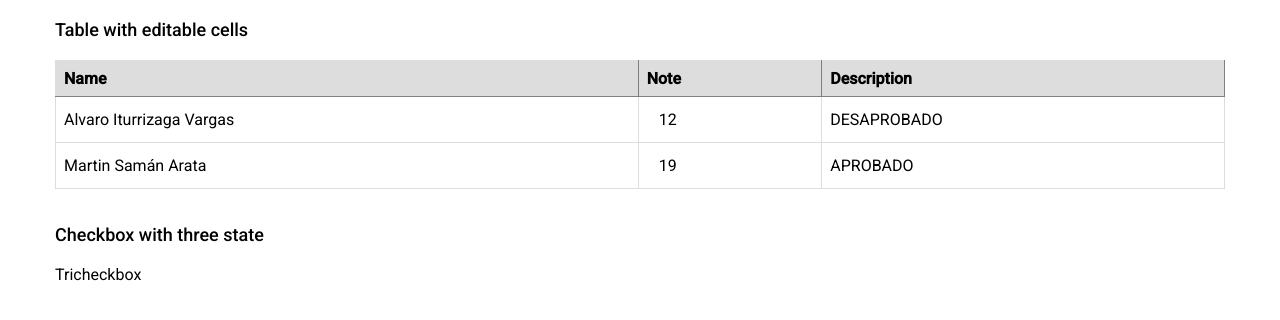
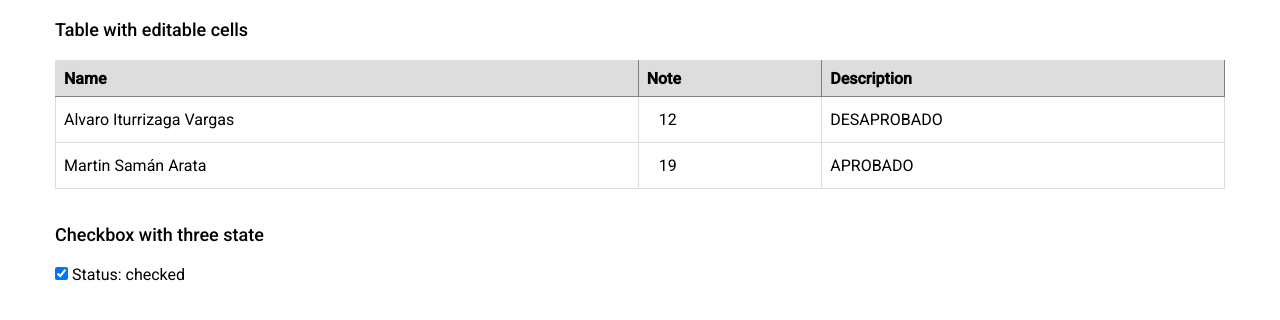
Before and after one commit to aiturrizaga/vg-app-tutorial, an Angular app: page / in a window 1280 px wide. Shown: the top 320 px of the page. Built offline with nearby package versions, Linux system fonts and the light colour scheme.

Commit message:
Create tri state checkbox component

```diff
--- a/src/app/app.component.html
+++ b/src/app/app.component.html
@@ -6,6 +6,6 @@
 
   <div class="container py-4">
     <h3 class="text-lg font-medium pb-4">Checkbox with three state</h3>
-    <span>Tricheckbox</span>
+    <app-tri-state-checkbox></app-tri-state-checkbox>
   </div>
 </main>
--- a/src/app/app.module.ts
+++ b/src/app/app.module.ts
@@ -6,6 +6,7 @@ import { AppRoutingModule } from './app-routing.module';
 
 import { AppComponent } from './app.component';
 import { TableEditCellComponent } from './components/table-editable-cells/table-edit-cell.component';
+import { TriStateCheckboxComponent } from './components/tri-state-checkbox/tri-state-checkbox.component';
 
 import { INPUT_UTIL_DIRECTIVES, OnlyNumberDirective } from './directives';
 
@@ -18,6 +19,7 @@ const APP_DIRECTIVES = [
   declarations: [
     AppComponent,
     TableEditCellComponent,
+    TriStateCheckboxComponent,
     APP_DIRECTIVES
   ],
   imports: [
--- /dev/null
+++ b/src/app/components/tri-state-checkbox/tri-state-checkbox.component.html
@@ -0,0 +1,2 @@
+<input type="checkbox" [indeterminate]="checkbox?.status === indeterminate" [ngModel]="checkbox?.status === checked"
+       (ngModelChange)="checkStatus(checkbox)" aria-label="tri state checkbox"/> Status: {{ checkbox?.status }}
--- /dev/null
+++ b/src/app/components/tri-state-checkbox/tri-state-checkbox.component.ts
@@ -0,0 +1,62 @@
+import { Component, OnInit } from '@angular/core';
+
+export declare type StateCheckboxType = 'checked' | 'indeterminate' | 'unchecked';
+
+interface CheckboxItem {
+  status: StateCheckboxType;
+}
+
+@Component({
+  selector: 'app-tri-state-checkbox',
+  templateUrl: './tri-state-checkbox.component.html',
+  styles: []
+})
+export class TriStateCheckboxComponent implements OnInit {
+
+  private _checked: StateCheckboxType = 'checked';
+  private _unchecked: StateCheckboxType = 'unchecked';
+  private _indeterminate: StateCheckboxType = 'indeterminate';
+
+  checkbox: CheckboxItem = {status: this.checked};
+
+  constructor() {
+  }
+
+  ngOnInit(): void {
+  }
+
+  checkStatus(checkbox) {
+    let result: boolean;
+    switch (checkbox.status) {
+      case this.checked: {
+        checkbox.status = this.unchecked;
+        result = false;
+        break;
+      }
+      case this.unchecked: {
+        checkbox.status = this.indeterminate;
+        result = null;
+        break;
+      }
+      case this.indeterminate: {
+        checkbox.status = this.checked;
+        result = true;
+        break;
+      }
+    }
+
+    console.log('Status: ', result);
+  }
+
+  get checked(): StateCheckboxType {
+    return this._checked;
+  }
+
+  get unchecked(): StateCheckboxType {
+    return this._unchecked;
+  }
+
+  get indeterminate(): StateCheckboxType {
+    return this._indeterminate;
+  }
+}
--- a/src/app/directives/only-number.directive.ts
+++ b/src/app/directives/only-number.directive.ts
@@ -1,4 +1,6 @@
 import { Directive, ElementRef, HostListener, Input } from '@angular/core';
+
+export declare type NumericType = 'number' | 'decimal';
 
 @Directive({
   selector: '[appOnlyNumber]'
@@ -6,7 +8,7 @@ import { Directive, ElementRef, HostListener, Input } from '@angular/core';
 export class OnlyNumberDirective {
 
   // tslint:disable-next-line:no-input-rename
-  @Input('numericType') numericType: string; // number | decimal
+  @Input('numericType') numericType: NumericType; // number | decimal
   // tslint:disable-next-line:no-input-rename
   @Input('maxValue') maxValue: number; // maximo valor
 
```
